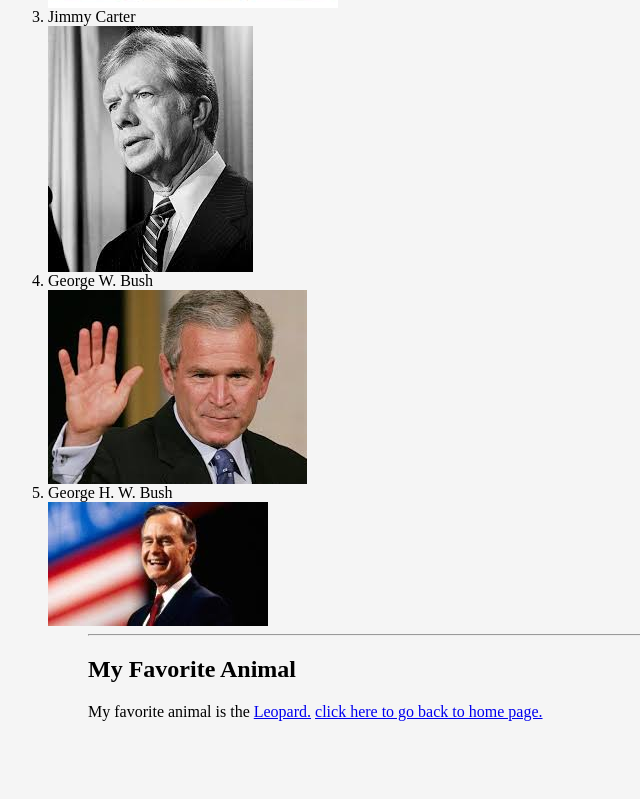
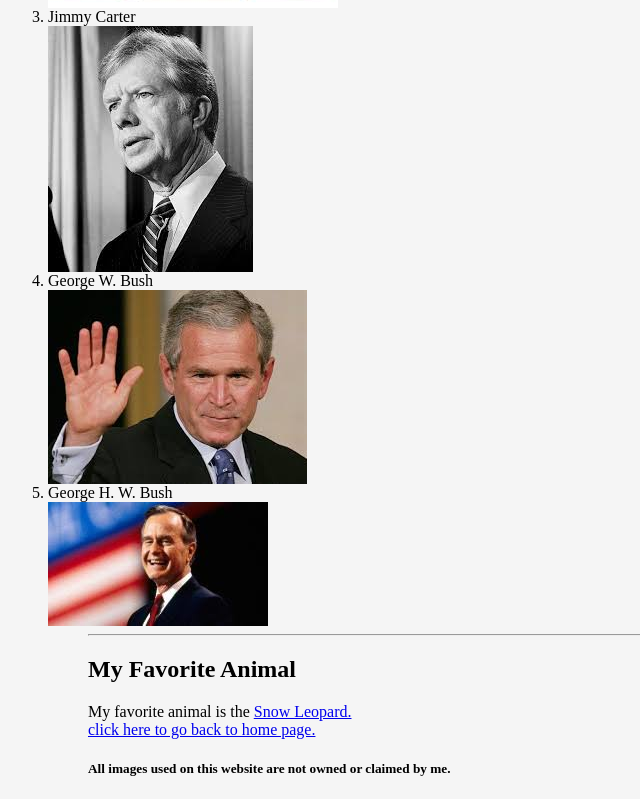
Before and after one commit to Nels2/project-2, a plain HTML site: page index.html in a window 1280 px wide. Shown: the part 1230-2029 px from the top of the page, without its empty margins (0-640 px from the left). Before the commit the page ends 1967 px from the top, so only its background shows below. Drawn offline with Linux system fonts and the light colour scheme.

Commit message:
add a disclaimer at bottom of page to state the pictures are not my property, respective of their copyright owners.

```diff
--- a/index.html
+++ b/index.html
@@ -77,10 +77,11 @@
       <ol>
     <hr>
     <h2 class="color"> My Favorite Animal </h2>
-    <p> My favorite animal is the <a href="https://my-favorite-animal.nels277.repl.co" target="blank"> Leopard.</a>
-     <a href="https://My-Project-1.nels277.repl.co" target="_blank">click here to go back to home page.</a>
+    <p> My favorite animal is the <a href="https://my-favorite-animal.nels277.repl.co" target="blank"> Snow Leopard.</a>
+     <a href="https://My-Project-1.nels277.repl.co" target="_blank"><br>click here to go back to home page.</a>
     <!--copyright @ sasilsolutions
     -->
+    <h5> All images used on this website are not owned or claimed by me. </h5>
         <link rel="stylesheet" href="style.css"/>
     <!-- line above links style.css to this doc so it can refrence it -->
   </body>
```
